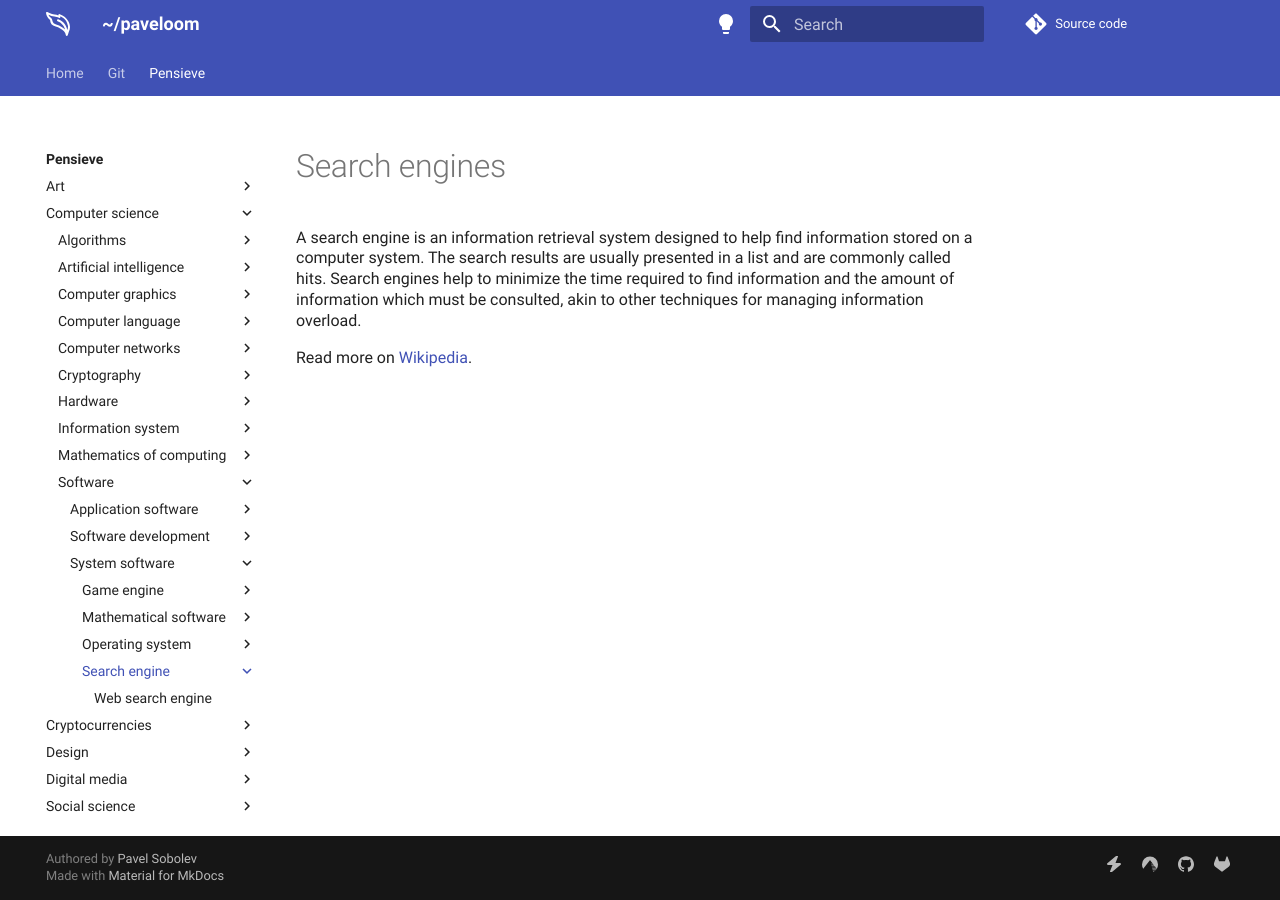
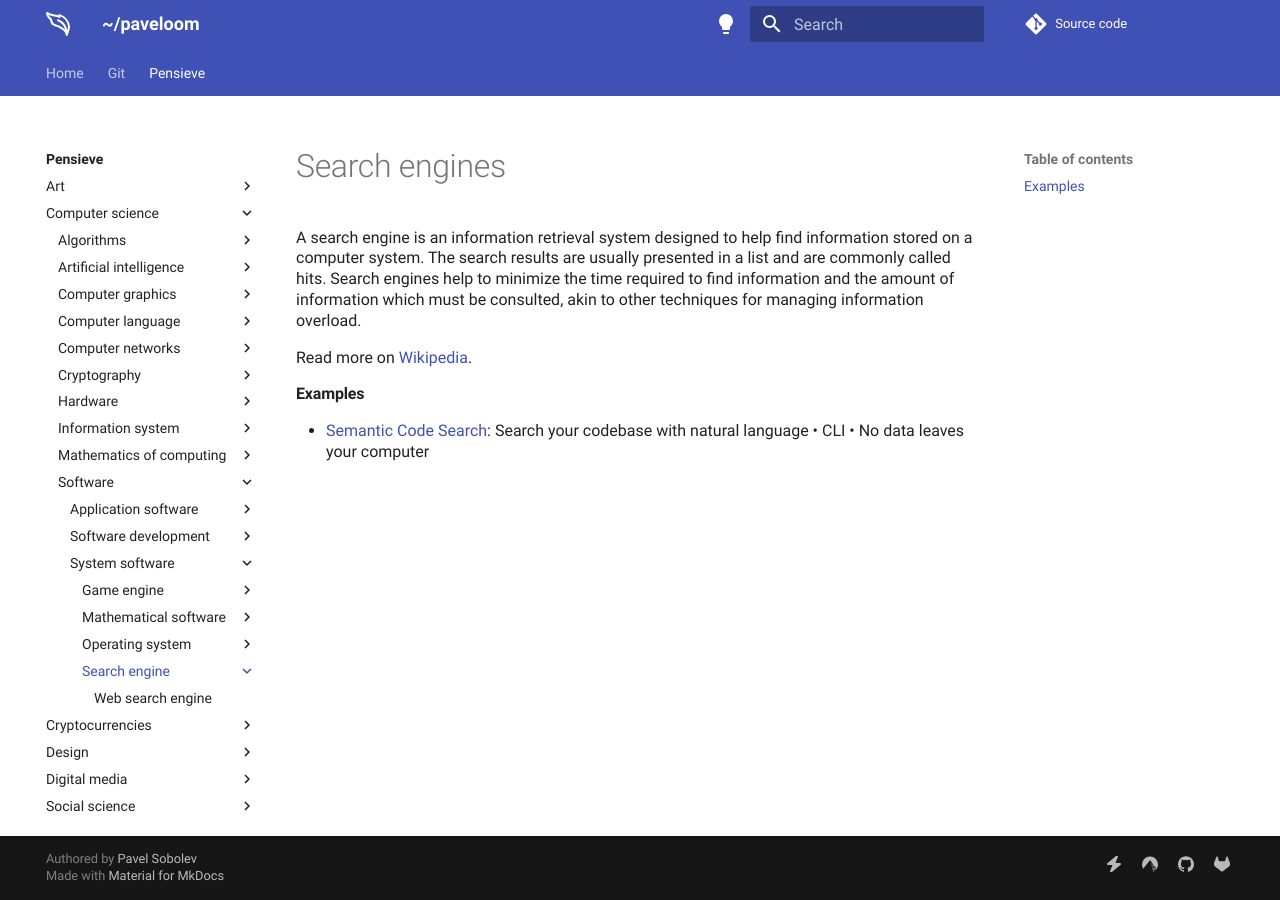
Before and after one commit to paveloom/paveloom.dev, an MkDocs documentation site: the page built from content/pensieve/search-engine.md, in a window 1280 px wide. Built offline with MkDocs 1.6.1 and Material for MkDocs 9.7.7, drawn with Linux system fonts in a browser that asks for light colours; comment, search, counter and statistics services are not loaded.

Commit message:
Pensieve: update the Search engine page.

```diff
--- a/content/pensieve/search-engine.md
+++ b/content/pensieve/search-engine.md
@@ -3,3 +3,6 @@
 A search engine is an information retrieval system designed to help find information stored on a computer system. The search results are usually presented in a list and are commonly called hits. Search engines help to minimize the time required to find information and the amount of information which must be consulted, akin to other techniques for managing information overload.
 
 Read more on [Wikipedia](https://en.wikipedia.org/wiki/Search_engine_(computing)).
+
+#### Examples
+- [Semantic Code Search](https://github.com/sturdy-dev/semantic-code-search): Search your codebase with natural language • CLI • No data leaves your computer
```
